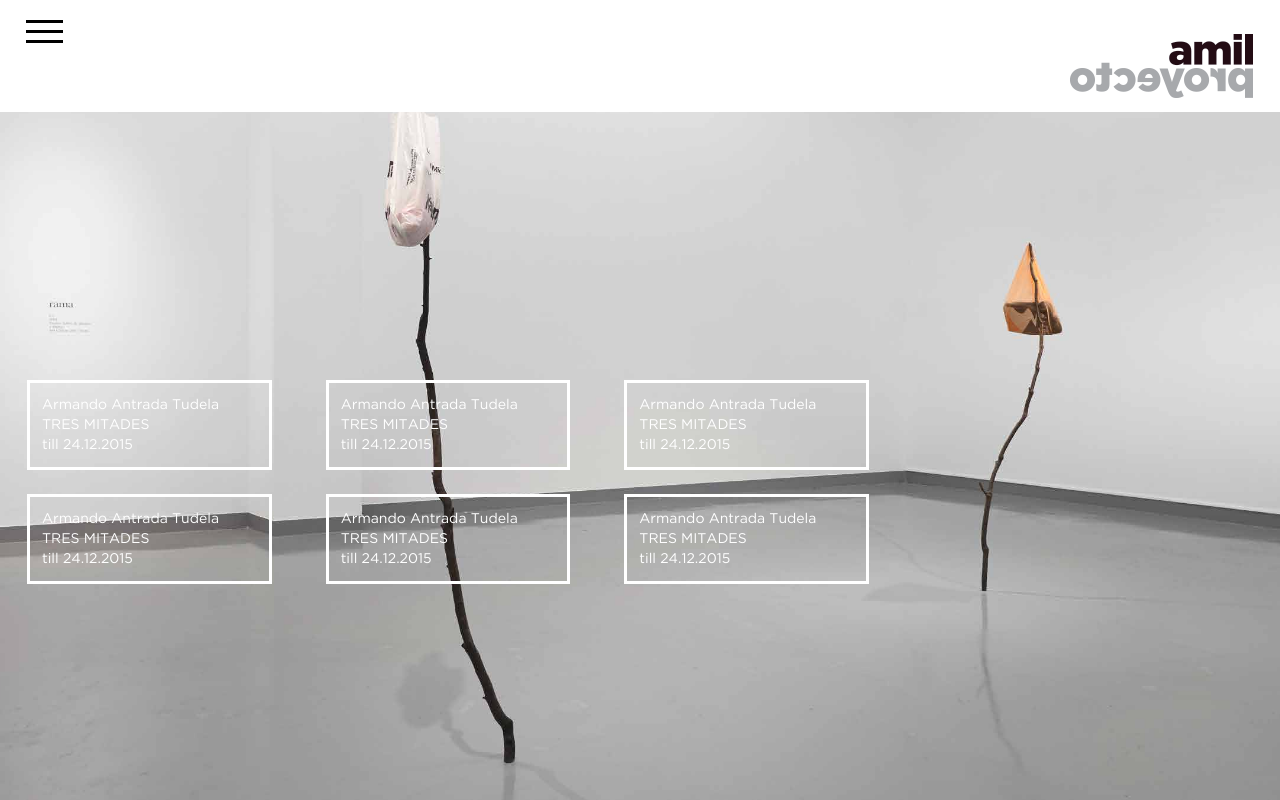
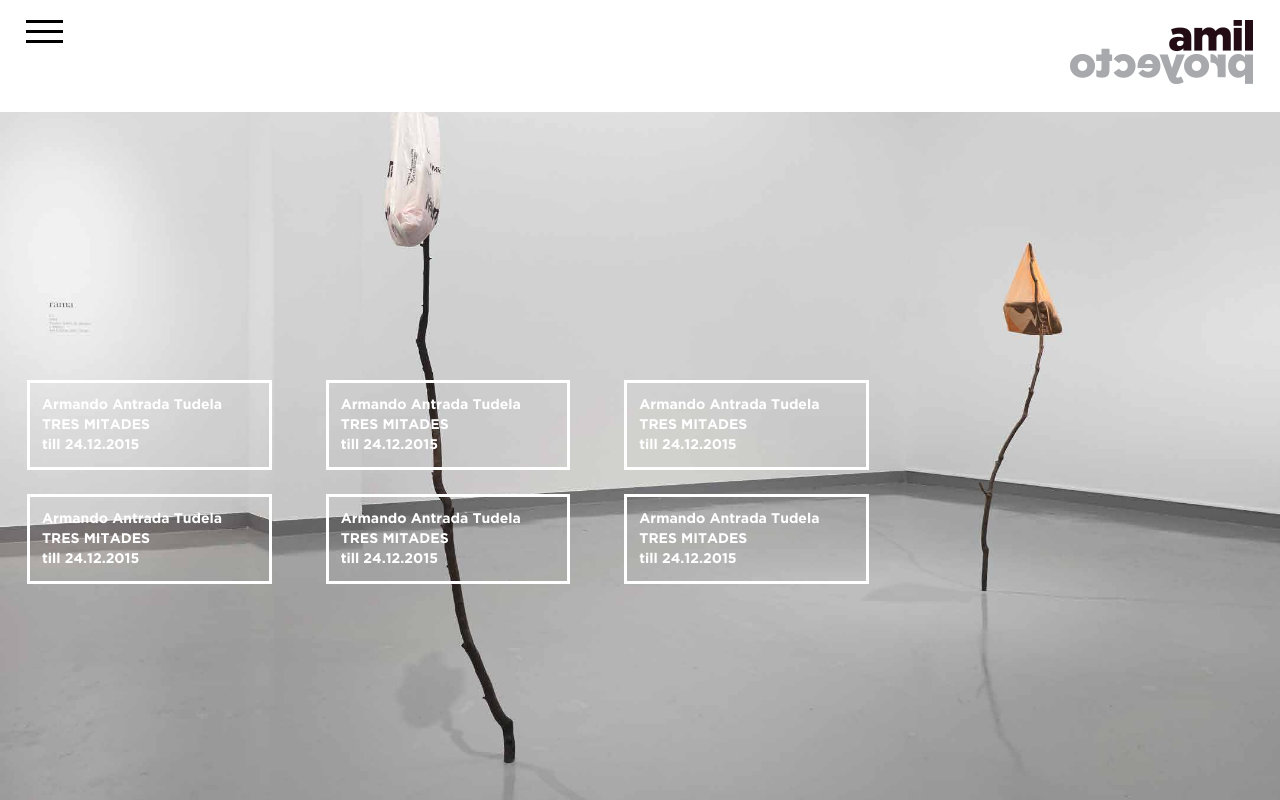
Before and after one commit to carmenluyo/amil, a plain HTML site: page home.html in a window 1280 px wide. Drawn offline with nearby package versions, Linux system fonts and the light colour scheme.

```diff
--- a/home.html
+++ b/home.html
@@ -16,7 +16,7 @@
     		<section class="home">
     			<div class="barra_nav">
                     <a href="home.html">
-                        <div class="logo margTopNone">
+                        <div class="logo margTopNone padd_top7">
                             <img src="img/amil_logo.png" alt="">
                         </div>
                     </a>
--- a/stylesheets/views/_home.scss
+++ b/stylesheets/views/_home.scss
@@ -48,6 +48,9 @@
       height: 112px !important;
       width: 100%;
       font-family: gothambold-webfont;
+      a{
+        font-family: gothambold-webfont;
+      }
     }
     .titulo_nav {
       text-align: center;
@@ -73,6 +76,7 @@
       font-size: 16px;
         a {
           color: white;
+          font-family: gothambold-webfont;
         &:hover {
           direction:rtl;
           unicode-bidi: bidi-override;
@@ -92,6 +96,7 @@
   margin: 12px;
   padding: 12px;
   color: white;
+  font-family: gothambold-webfont;
   &:hover {
     opacity: 0.5;
     cursor:pointer
@@ -420,3 +425,6 @@
     color: black;
     text-decoration: none;
 }
+.padd_top7 {
+  padding-top: 7px !important;
+}
```
Also changed, not shown: stylesheets/main.css, 1 other file.
